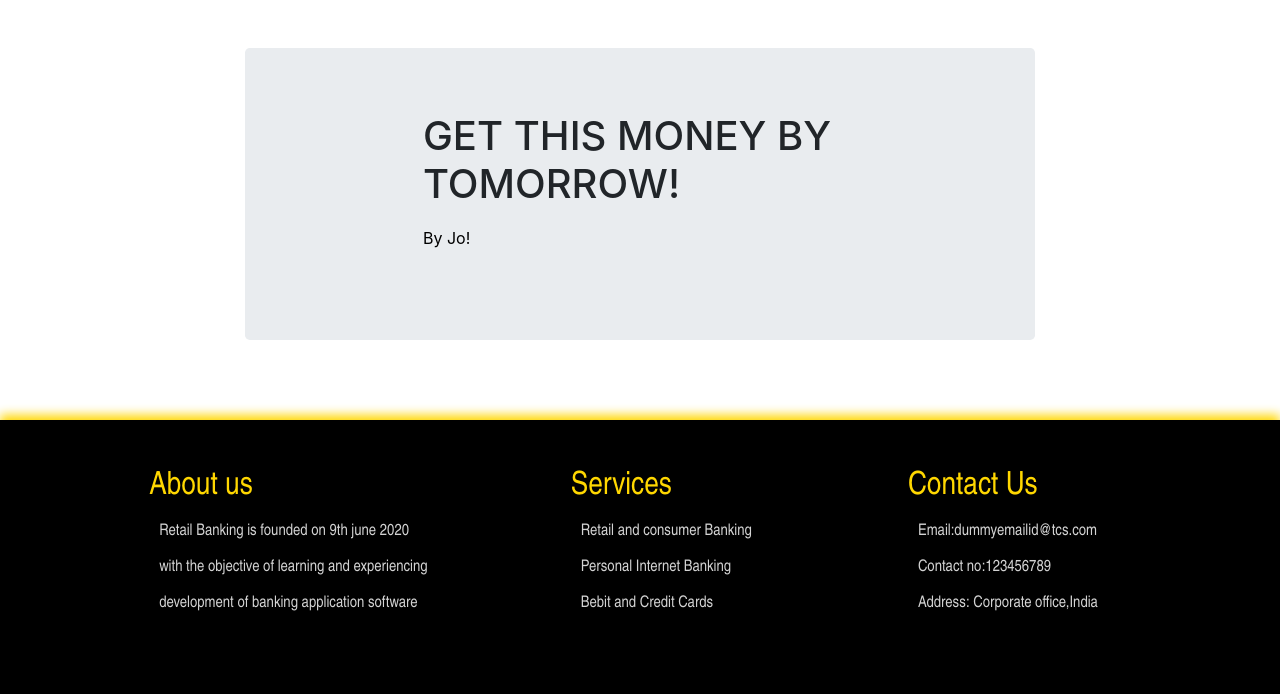
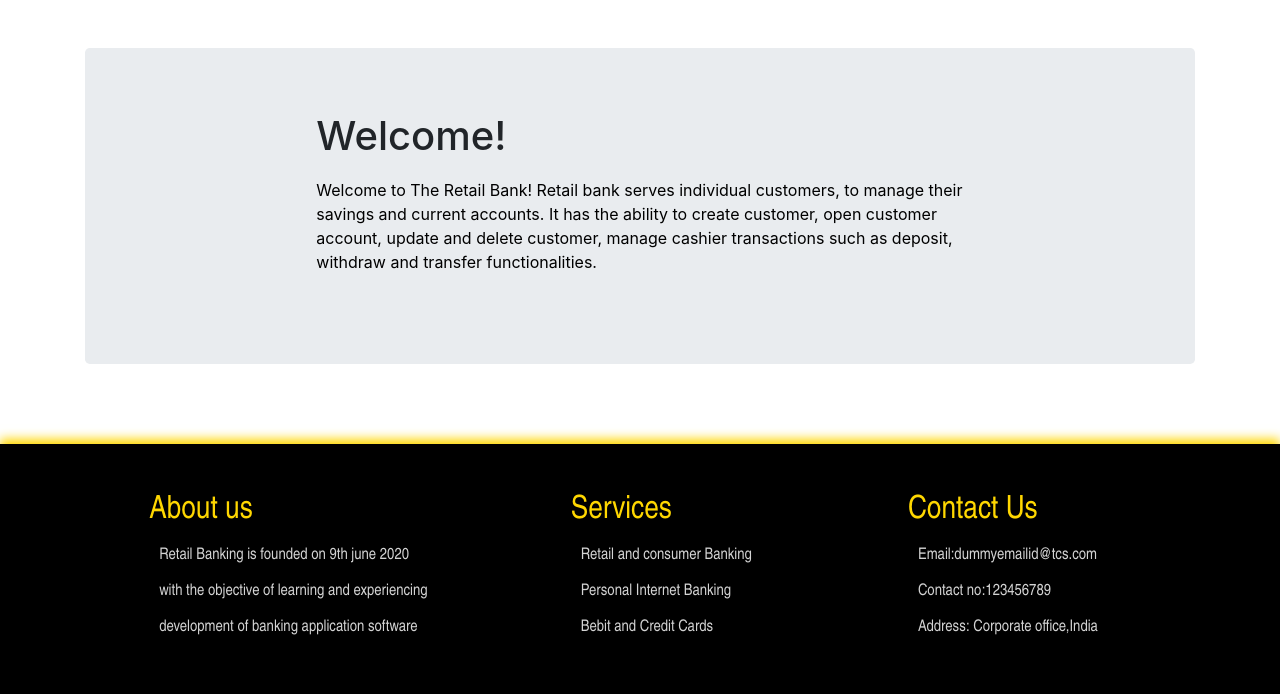
Before and after one commit to z0sun/deployment5, a Flask app: page / in a window 1280 px wide. Shown: the part 152-846 px from the top of the page. Before the commit the page ends 763 px from the top, so only its background shows below. Run offline with Flask 2, Linux system fonts and the light colour scheme; some libraries are stand-ins or nearby versions.

Commit message:
Update home.html

```diff
--- a/templates/home.html
+++ b/templates/home.html
@@ -6,8 +6,8 @@
 <main role="main">
   <div class="jumbotron">
       <div class="col-sm-8 mx-auto">
-          <h1>GET THIS MONEY BY TOMORROW!</h1>
-          <p style="color: black;"><b> By Jo! </b></p>
+          <h1>Welcome!</h1>
+          <p style="color: black;"><b>Welcome to The Retail Bank! Retail bank serves individual customers, to manage their savings and current accounts. It has the ability to create customer, open customer account, update and delete customer, manage cashier transactions such as deposit, withdraw and transfer functionalities.</b></p>
       </div>
   </div>
 </main>
```
